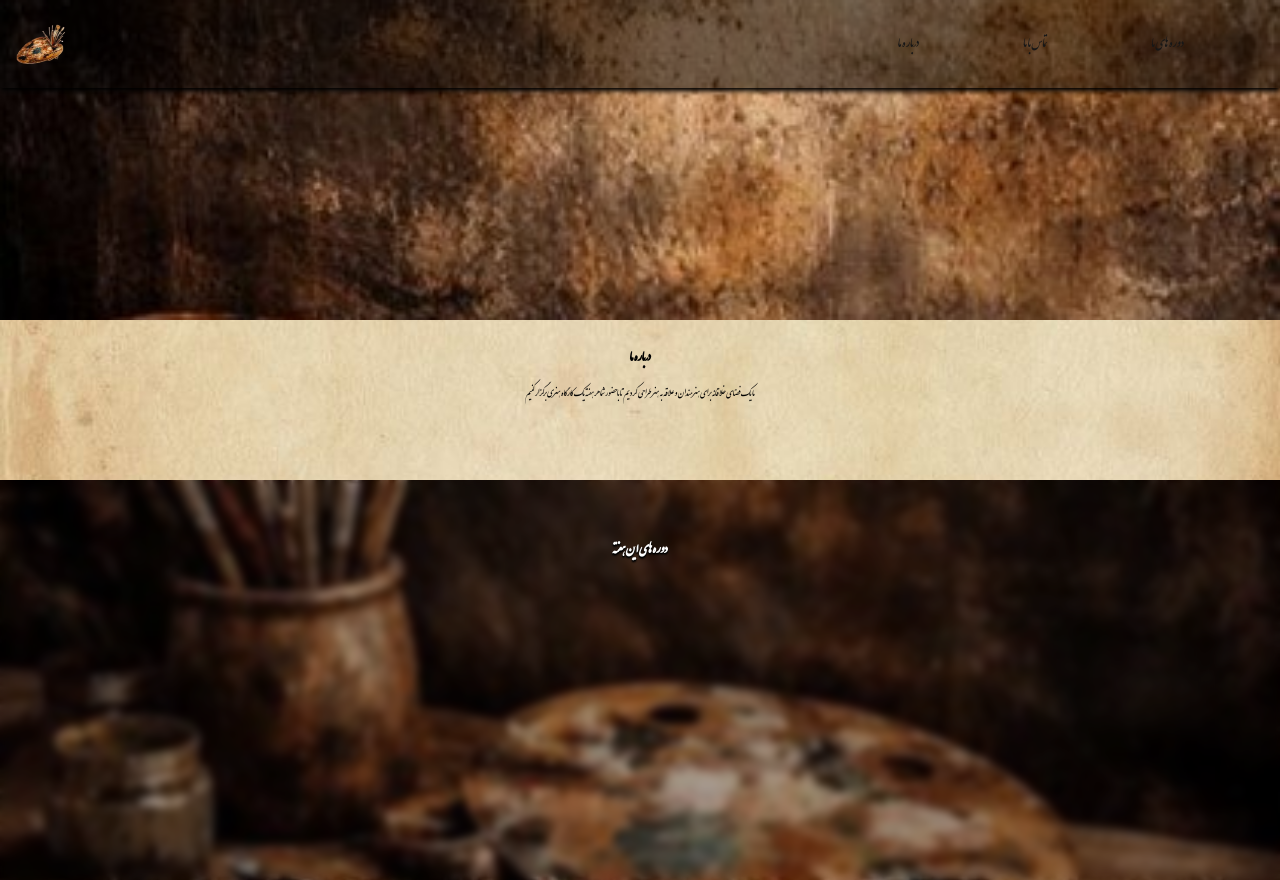
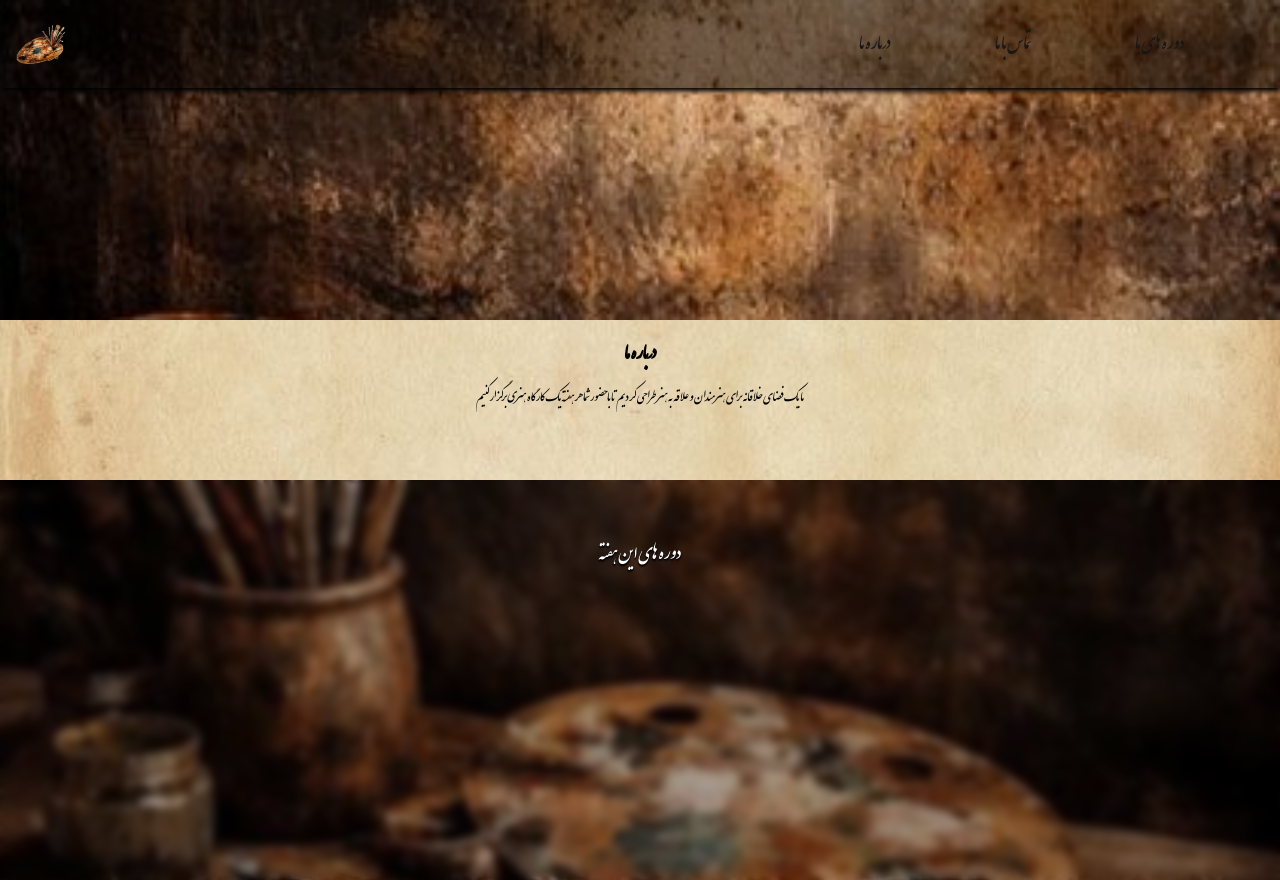
Before and after one commit to parsa-ardalan/art-workshop, a Next.js app: page / in a window 1280 px wide. Built offline with nearby package versions, Linux system fonts and the light colour scheme.

Commit message:
font size has been set

```diff
--- a/pages/components/about/index.jsx
+++ b/pages/components/about/index.jsx
@@ -4,11 +4,11 @@ export default function About() {
 
     return (
 
-        <div className="w-full h-1/5 pt-6" id="about">
+        <div className="w-full h-1/5 pt-4" id="about">
 
-            <h1 className="text-black text-xl text-center font-bold"> درباره ما </h1>
+            <h1 className="text-black text-3xl text-center font-bold"> درباره ما </h1>
 
-            <p className="text-black text-center text-sm w-5/6 mx-auto mt-3">
+            <p className="text-black text-center text-xl w-5/6 mx-auto mt-3">
 
                 ما یک فضای خلاقانه برای هنرمندان و علاقه به هنر طراحی کردیم تا با حضور شما
                 هر هفته یک کارگاه هنری برگزار کنیم
--- a/pages/components/courses/index.jsx
+++ b/pages/components/courses/index.jsx
@@ -41,7 +41,7 @@ export default function Courses() {
             <div className="w-full h-full bg-black/30 backdrop-blur-xs">
 
                 <div className="h-1/4 pt-14">
-                    <h1 className="text-white text-xl text-center font-bold text-shadow-sm text-shadow-black"> دوره های این هفته </h1>
+                    <h1 className="text-white text-3xl text-center text-shadow-sm text-shadow-black"> دوره های این هفته </h1>
                 </div>
 
             </div>
--- a/pages/components/header/index.jsx
+++ b/pages/components/header/index.jsx
@@ -34,7 +34,7 @@ export default function Header() {
 
                         {
                             pages.map((page) => (
-                                <a href={page?.url} className="text-xl" key={page?.id}> {page?.title} </a>
+                                <a href={page?.url} className="text-3xl" key={page?.id}> {page?.title} </a>
                             ))
                         }
 
@@ -48,7 +48,7 @@ export default function Header() {
                     {
                         pages.map((page) => (
 
-                            <a href={page?.url} className="shadow-md shadow-black text-right block px-4 py-2" key={page?.id}> {page?.title} </a>
+                            <a href={page?.url} className="text-lg shadow-md shadow-black text-right block px-4 py-2" key={page?.id}> {page?.title} </a>
                         ))
                     }
 
```
